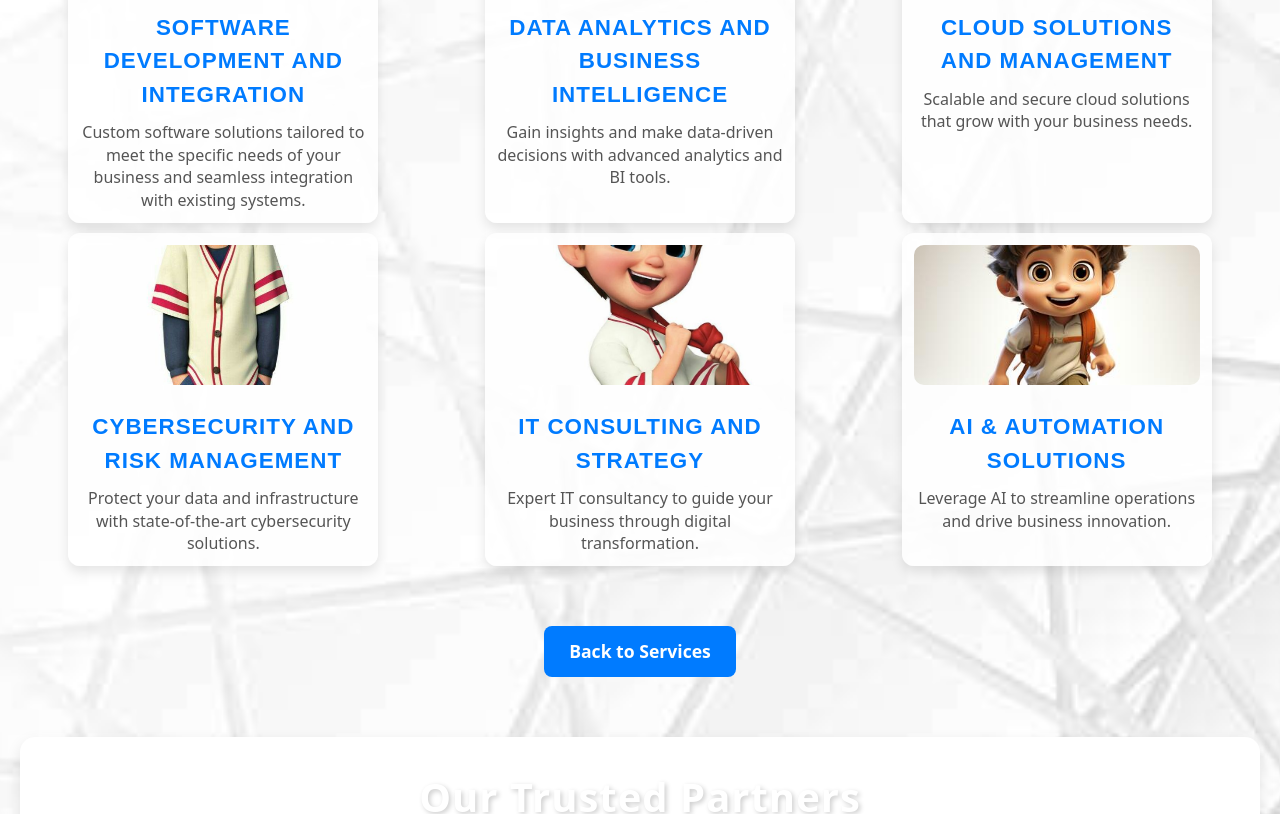
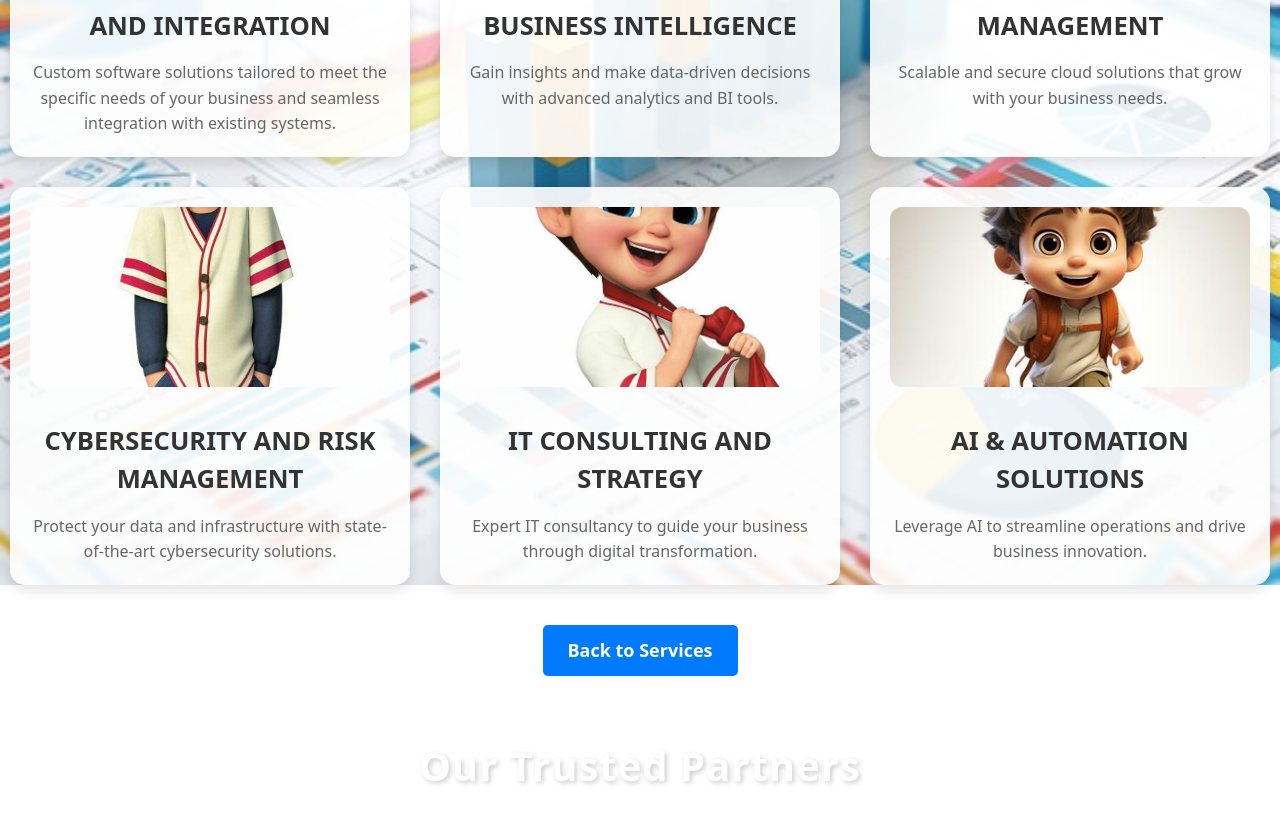
Before and after one commit to mperwe/iisl_website, a React (Create React App) app: page /cyber in a window 1280 px wide. Shown: the part 360-1174 px from the top of the page. Built offline with nearby package versions, Linux system fonts and the light colour scheme.

Commit message:
service pages edits

```diff
--- a/src/pages/styles.css
+++ b/src/pages/styles.css
@@ -1,140 +1,72 @@
-/* General Layout */
-.styles-container {
-  padding: 20px;
-  max-width: 1400px;
-  margin: 50px auto;
-  padding-top: 60px;
-  background: url('bg1.jpg') no-repeat center center/cover;
-  border-radius: 15px;
-  box-shadow: 0 6px 15px rgba(0, 0, 0, 0.1);
+/* Services Grid - Three Up, Three Down Layout with Reduced Gaps */
+.styles-grid {
+  display: grid;
+  grid-template-columns: repeat(3, 1fr); /* Three cards per row */
+  background: url('data3.jpg') no-repeat center center/cover; /* Add background image */
+  gap: 30px; /* Reduced space between cards */
+  margin-top: 40px;
+  margin-bottom: 40px;
+  padding: 0 10px; /* Add padding to control the outer spacing */
 }
 
-/* Services Section Title */
-.styles-title {
-  text-align: center;
-  font-size: 2rem;
-  margin-bottom: 30px;
-  color: #333;
-  font-family: 'Arial', sans-serif;
-  text-transform: uppercase;
-  letter-spacing: 1px;
-}
-
-/* Services Grid */
-.styles-grid {
-  display: grid;
-  grid-template-columns: repeat(3, 1fr); /* 3 columns for desktop */
-  gap: 10px; /* Reduced space between cards */
-  margin-top: 40px;
-  margin-bottom: 40px;
-}
-
-@media (max-width: 768px) {
-  .styles-grid {
-    grid-template-columns: repeat(2, 1fr); /* 2 columns for tablets */
-    margin-top: 30px;
-  }
-}
-
-@media (max-width: 480px) {
-  .styles-grid {
-    grid-template-columns: 1fr; /* 1 column for mobile */
-    margin-top: 20px;
-  }
-}
-
-/* Service Cards */
+/* General Card Styling */
 .styles-card {
-  background-color: rgba(255, 255, 255, 0.85);
-  padding: 12px; /* Reduced padding */
-  border-radius: 12px;
+  background-color: rgba(255, 255, 255, 0.9);
+  padding: 20px;
+  border-radius: 15px;
   box-shadow: 0 6px 12px rgba(0, 0, 0, 0.1);
   text-align: center;
   transition: all 0.3s ease-in-out;
   display: flex;
   flex-direction: column;
   align-items: center;
-  max-width: 310px; /* Increased width slightly */
+  width: 100%; /* Ensure cards stretch to fill columns */
   margin: 0 auto;
-  min-height: 250px; /* Reduced height */
+  min-height: 300px; /* Uniform height for all cards */
 }
 
 .styles-card:hover {
-  transform: translateY(-6px);
-  box-shadow: 0 8px 18px rgba(0, 0, 0, 0.2);
+  transform: translateY(-5px);
+  box-shadow: 0 8px 16px rgba(0, 0, 0, 0.2);
 }
 
+/* Card Image */
 .styles-image {
   width: 100%;
-  height: 140px; /* Reduced height */
+  height: 180px;
   object-fit: cover;
-  border-radius: 10px;
-  margin-bottom: 15px;
+  border-radius: 12px;
+  margin-bottom: 20px;
 }
 
+/* Card Title */
 .styles-title {
-  font-size: 1.4rem;
+  font-size: 1.6rem;
   font-weight: bold;
-  margin: 10px 0;
-  color: #007bff;
+  margin: 15px 0;
+  color: #333;
   text-transform: uppercase;
 }
 
+/* Card Description */
 .styles-description {
   font-size: 1rem;
-  color: #555;
+  color: #666;
   text-align: center;
-  line-height: 1.4;
+  line-height: 1.6;
 }
 
-/* Business Partners Section */
-.partners-section {
-  padding: 30px;
-  margin-top: 60px;
-  margin-bottom: 40px;
-  background-color: #fff;
-  border-radius: 15px;
-  box-shadow: 0 6px 15px rgba(0, 0, 0, 0.1);
+/* Responsive Adjustments */
+@media (max-width: 768px) {
+  .styles-grid {
+    grid-template-columns: repeat(2, 1fr); /* Two columns for tablets */
+    gap: 8px; /* Reduce gap for smaller screens */
+  }
 }
 
-.partners-logos {
-  display: flex;
-  justify-content: center;
-  gap: 20px;
-  flex-wrap: wrap;
-  align-items: center;
+@media (max-width: 480px) {
+  .styles-grid {
+    grid-template-columns: 1fr; /* One column for mobile */
+    gap: 6px; /* Tighten spacing further for mobile */
+  }
 }
-
-.partners-logos img {
-  max-width: 100px;
-  margin: 10px;
-  transition: transform 0.3s ease;
-}
-
-.partners-logos img:hover {
-  transform: scale(1.1);
-}
-
-/* Back Button */
-.back-button-container {
-  text-align: center;
-  margin-top: 40px;
-}
-
-.back-button {
-  display: inline-block;
-  padding: 12px 25px;
-  background-color: #007BFF;
-  color: white;
-  text-decoration: none;
-  border-radius: 8px;
-  font-size: 1.1rem;
-  font-weight: bold;
-  transition: background-color 0.3s ease, transform 0.3s ease;
-  margin-top: 20px;
-}
-
-.back-button:hover {
-  background-color: #0056b3;
-  transform: scale(1.05);
-}
```
